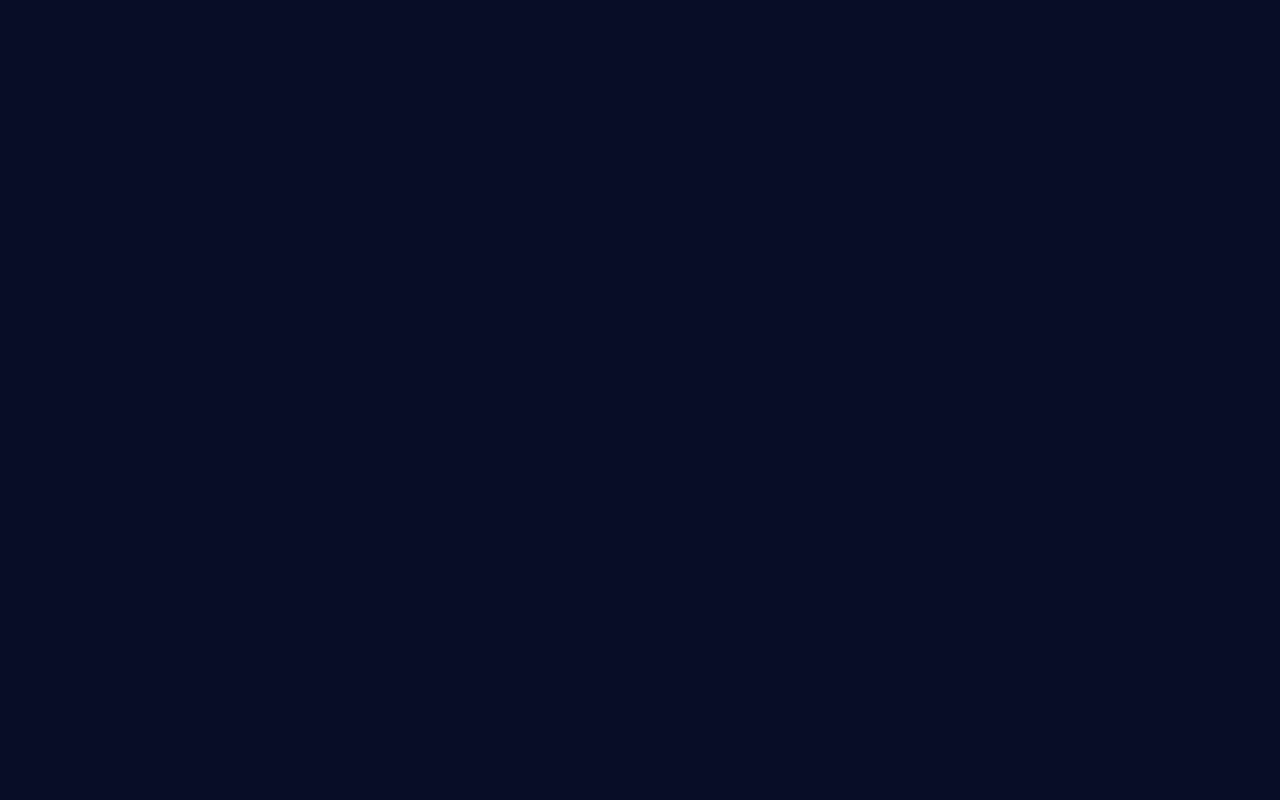
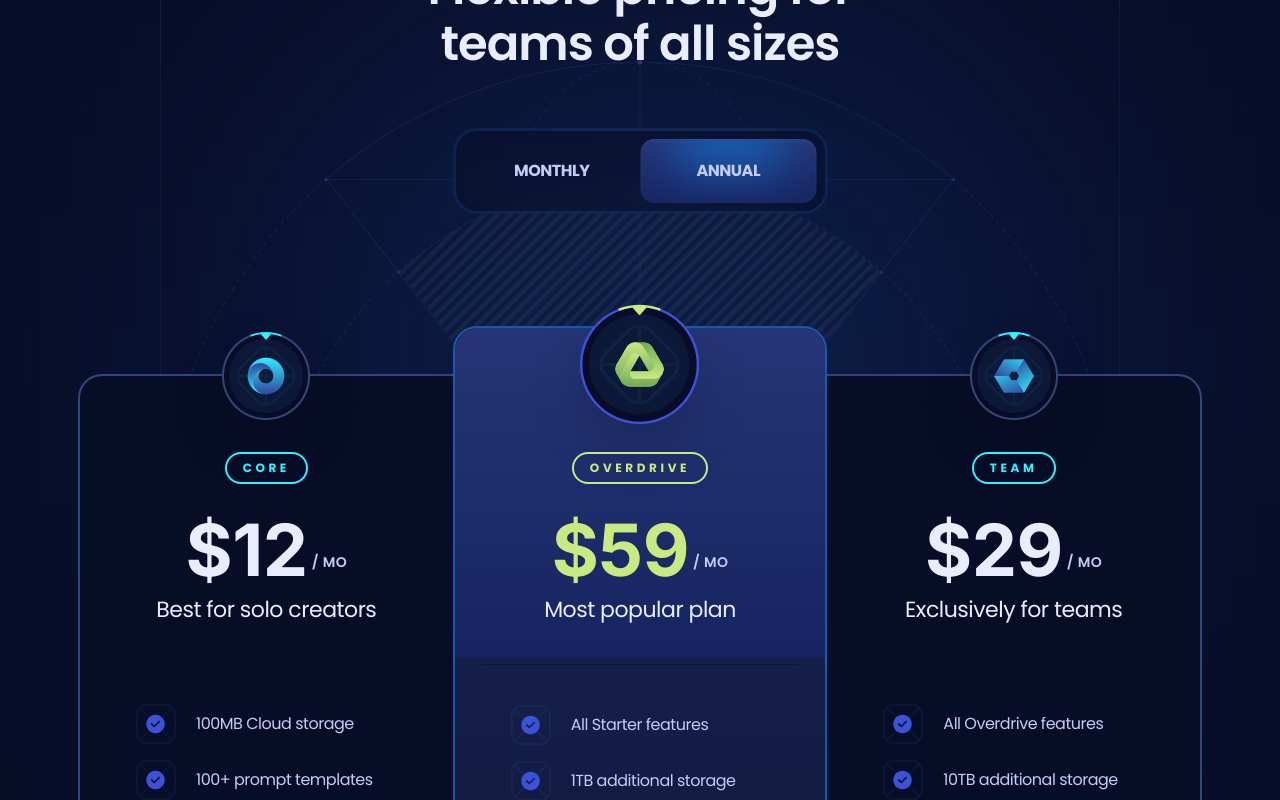
Before and after one commit to Aryankadyan/Zentix, a React (Vite) app: page / in a window 1280 px wide. Shown: the part 1960-2760 px from the top of the page. Before the commit the page ends 1808 px from the top, so only its background shows below. Built offline with nearby package versions, Linux system fonts and the light colour scheme.

Commit message:
pricing section

```diff
--- a/package.json
+++ b/package.json
@@ -13,6 +13,7 @@
     "clsx": "^2.1.1",
     "prettier": "^3.5.3",
     "react": "^19.0.0",
+    "react-countup": "^6.5.3",
     "react-dom": "^19.0.0",
     "react-scroll": "^1.9.3"
   },
--- a/src/App.jsx
+++ b/src/App.jsx
@@ -2,6 +2,7 @@
 import Hero from "./sections/Hero.jsx";
 import Features from "./sections/Features.jsx";
 import Pricing from "./sections/Pricing.jsx";
+import Faq from './sections/Faqs.jsx'
 
 const App = () => {
   return (
@@ -10,6 +11,7 @@
     <Hero/>
     <Features/>
     <Pricing/>
+    <Faq/>
    </main>
   )
 }
--- /dev/null
+++ b/src/sections/Faqs.jsx
@@ -0,0 +1,10 @@
+
+const Faqs = () => {
+  return (
+    <div>
+
+    </div>
+  )
+}
+
+export default Faqs
--- a/src/sections/Pricing.jsx
+++ b/src/sections/Pricing.jsx
@@ -1,10 +1,167 @@
+import { Element } from "react-scroll";
+import { useState } from "react";
+import clsx from "clsx";
+import CountUp from "react-countup";
+import { plans } from "../constants/index.jsx";
+import Button from "../components/Button.jsx";
 
 const Pricing = () => {
+  const [monthly, setMonthly] = useState(false);
+
   return (
-    <div>
+    <section>
+      <Element name="pricing">
+        <div className="container">
+          <div className="max-w-960 pricing-head_before relative mx-auto border-l border-r border-s2 bg-s1/50 pb-40 pt-28 max-xl:max-w-4xl max-lg:border-none max-md:pb-32 max-md:pt-16">
+            <h3 className="h3 max-lg:h4 max-md:h5 z-3 relative mx-auto mb-14 max-w-lg text-center text-p4 max-md:mb-11 max-sm:max-w-sm">
+              Flexible pricing for teams of all sizes
+            </h3>
 
-    </div>
-  )
-}
+            <div className="relative z-4 mx-auto flex w-[375px] rounded-3xl border-[3px] border-s4/25 bg-s1/50 p-2 backdrop-blur-[6px] max-md:w-[310px]">
+              <button
+                className={clsx("pricing-head_btn", monthly && "text-p4")}
+                onClick={() => setMonthly(true)}
+              >
+                Monthly
+              </button>
+              <button
+                className={clsx("pricing-head_btn", !monthly && "text-p4")}
+                onClick={() => setMonthly(false)}
+              >
+                Annual
+              </button>
 
-export default Pricing
+              <div
+                className={clsx(
+                  "g4 rounded-14 before:h-100 pricing-head_btn_before absolute left-2 top-2 h-[calc(100%-16px)] w-[calc(50%-8px)] overflow-hidden shadow-400 transition-transform duration-500",
+                  !monthly && "translate-x-full",
+                )}
+              />
+            </div>
+
+            <div className="pricing-bg">
+              <img
+                src="/images/bg-outlines.svg"
+                width={960}
+                height={380}
+                alt="outline"
+                className="relative z-2"
+              />
+              <img
+                src="/images/bg-outlines-fill.png"
+                width={960}
+                height={380}
+                alt="outline"
+                className="absolute inset-0 opacity-5 mix-blend-soft-light"
+              />
+            </div>
+          </div>
+
+          {/*  pricing section*/}
+          <div className="scroll-hide relative z-2 -mt-12 flex items-start max-xl:gap-5 max-xl:overflow-auto max-xl:pt-6">
+            {plans.map((plan, index) => (
+              <div
+                key={plan.id}
+                className="pricing-plan_first pricing-plan_last pricing-plan_odd pricing-plan_even relative border-2 p-7 max-xl:min-w-80 max-lg:rounded-3xl xl:w-[calc(33.33%+2px)]"
+              >
+                {index === 1 && (
+                  <div className="g4 absolute h-330 left-0 right-0 top-0 z-1 rounded-tl-3xl rounded-tr-3xl" />
+                )}
+
+                <div
+                  className={clsx(
+                    "absolute left-0 right-0 z-2 flex items-center justify-center",
+                    index === 1 ? "-top-6" : "-top-6 xl:-top-11",
+                  )}
+                >
+                  <img
+                    src={plan.logo}
+                    alt={plan.title}
+                    className={clsx(
+                      "object-contain drop-shadow-2xl",
+                      index === 1 ? "size-[120px]" : "size-[88px]",
+                    )}
+                  />
+                </div>
+
+                <div
+                  className={clsx(
+                    "relative flex flex-col items-center",
+                    index === 1 ? "pt-24" : "pt-12",
+                  )}
+                >
+                  <div
+                    className={clsx(
+                      "small-2 rounded-20 relative z-2 mx-auto mb-6 border-2 px-4 py-1.5 uppercase",
+                      index === 1 ? "border-p3 text-p3" : "border-p1 text-p1",
+                    )}
+                  >
+                    {plan.title}
+                  </div>
+
+                  <div className="relative z-2 flex items-center justify-center">
+                    <div
+                      className={clsx(
+                        "h-num flex items-start",
+                        index === 1 ? "text-p3" : "text-p4",
+                      )}
+                    >
+                      ${" "}
+                      <CountUp
+                        start={plan.priceMonthly}
+                        end={monthly ? plan.priceMonthly : plan.priceYearly}
+                        duration={0.4}
+                        useEasing={false}
+                        preserveValue
+                      />
+                    </div>
+                    <div className="small-1 relative top-3 ml-1 uppercase">
+                      / mo
+                    </div>
+                  </div>
+                </div>
+
+                <div
+                  className={clsx(
+                    "body-1 relative z-2 mb-10 w-full border-b-s2 pb-9 text-center text-p4",
+                    index === 1 && "border-b",
+                  )}
+                >
+                  {plan.caption}
+                </div>
+
+                <ul className="mx-auto space-y-4 xl:px-7">
+                  {plan.features.map((feature) => (
+                    <li
+                      key={feature}
+                      className="relative flex items-center gap-5"
+                    >
+                      <img
+                        src={"/images/check.png"}
+                        alt="check"
+                        className="size-10 object-contain"
+                      />
+                      <p className="flex-1">{feature}</p>
+                    </li>
+                  ))}
+                </ul>
+
+                <div className="mt-10 flex w-full justify-center">
+                  <Button icon={plan.icon}>Get Started</Button>
+                </div>
+
+                {index === 1 && (
+                  <p className="small-compact mt-9 text-center text-p3 before:mx-2.5 before:content-['-'] after:mx-2.5 after:content-['-']">
+                    Limited time offer
+                  </p>
+                )}
+              </div>
+            ))}
+          </div>
+        </div>
+      </Element>
+    </section>
+  );
+};
+
+export default Pricing;
```
Also changed, not shown: 1 other file (tests, documents, lock files or other folders).
